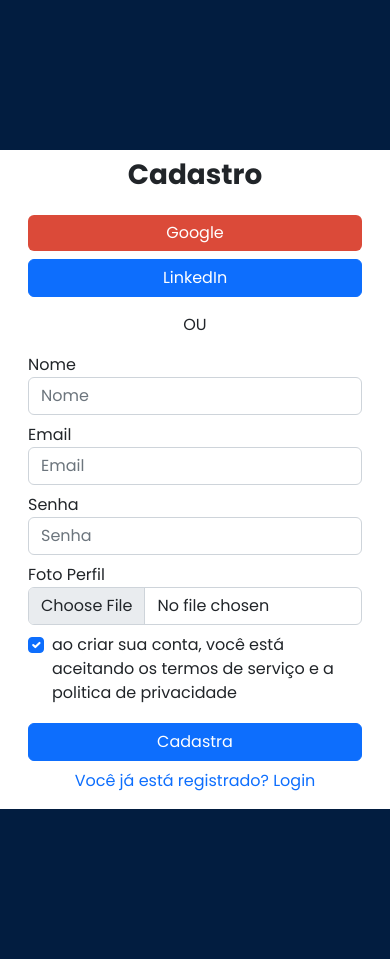
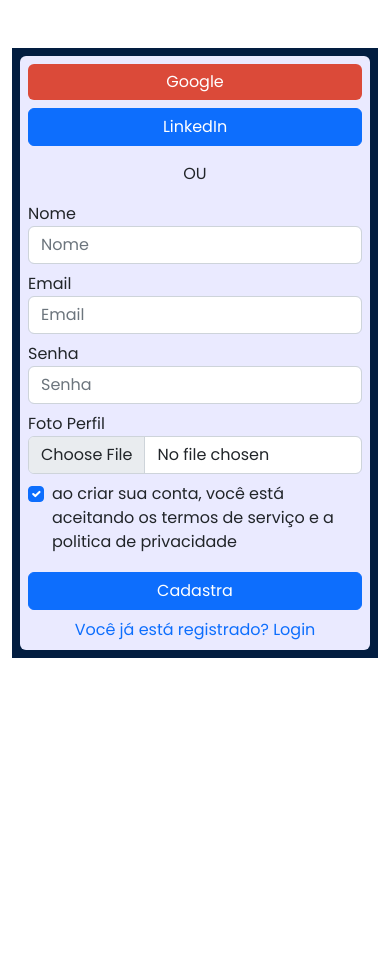
Before and after one commit to Adriel21/projeto_back_end, a PHP site: page /cadastro.php in a window 390 px wide. After the commit the page ends 658 px from the top, so only its background shows below. Run offline with PHP 8.4, Linux system fonts and the light colour scheme; some libraries are stand-ins or nearby versions.

Commit message:
atualizações no mobile e desktop

```diff
--- a/cadastro.php
+++ b/cadastro.php
@@ -31,24 +31,23 @@ if(isset($_POST['inserir'])) {
 
 }
 ?>
-
 <?php require_once './inc/cabecalho-cadastro.php'; ?>
 
 <!--criando formulario de cadastro -->
-<section class="cadastro-bloco-azul-marinho"></section>
-	<main class="container">
-				<h1 class="text-center my-2">Cadastro</h1>
-			<div class="column-content d-flex">
-                <div class="col d-none d-md-block">
-                    <h1 >XPTO.com</h1>
+	<div class="container marketing">
+		<div class="row featurette mt-5 m-auto">
+
+			<div class="col-md-6 d-none d-md-block">
+				<h1 >XPTO.com</h1>
                     <h4 class="text-start">Entre na XPTO, e contemple nossos beneficíos</h4>
                     <p class="text-start">Realize o login para uma melhor experiência</p>
                     <p class="text-start">Lorem ipsum dolor sit amet consectetur adipisicing elit. Corporis nemo nostrum aliquam voluptatibus. Cumque, nulla?</p>
-                    <p class="col-3"><img src="img/img-projetando.png" alt=""></p>
-                </div>
+					<img class="d-flex w-100 m-auto" src="img/img-projetando.png">
+			</div>
 
-                <form class="col-sm-6 m-auto p-3 rounded" action="cadastro.php" method="post" enctype="multipart/form-data">
-                    <div class="d-grid gap-2 text-center">
+			<div class="col-md-6 p-sm-5 p-2 azulmarinho">
+				<form class="form-horizontal bg-form p-sm-5 p-2 rounded" role="form" action="#">
+					<div class="d-grid gap-2 text-center">
                         <button class="btn btn-primary google-button" type="button">Google</button>
                         <button class="btn btn-primary" type="button">LinkedIn</button>
                         <p class="my-2">OU</p>
@@ -82,6 +81,5 @@ if(isset($_POST['inserir'])) {
                     </div>
 				</form>
 			</div>
-	</main>
-
-<section class="cadastro-bloco-azul-marinho"></section>
+		</div>
+	</div>
--- a/css/estilo.css
+++ b/css/estilo.css
@@ -40,6 +40,14 @@ article, .btn-saibamais {
     background: #021d40;
     color: #ffffff
 }
+
+    .azulmarinho{
+        background: #021d40;
+    }
+
+    .bg-form{
+        background: #EAEAFF;
+    }
 
     .btn-marinho:hover {
         background: #021057;
```
